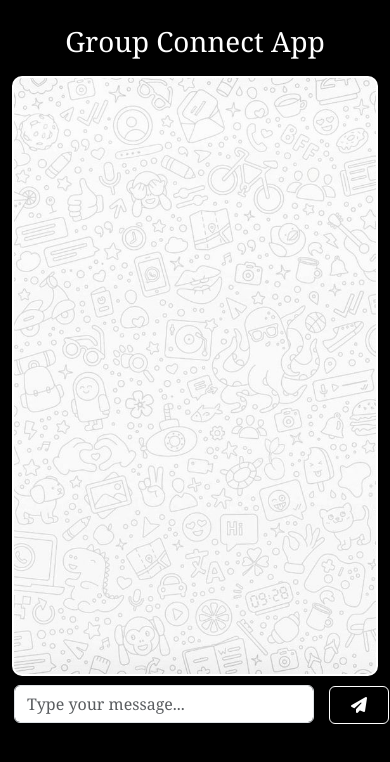
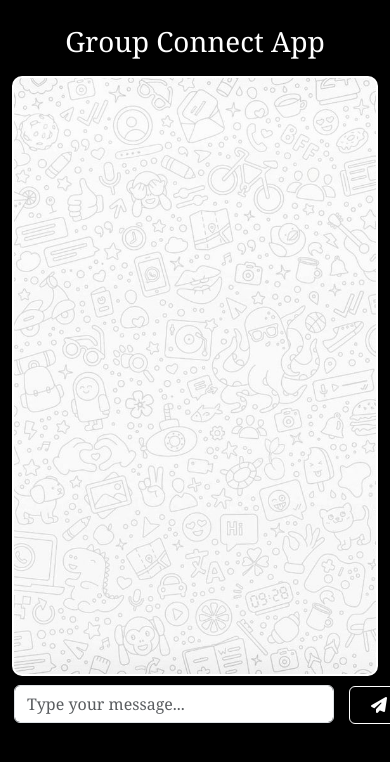
Before and after one commit to Shivani-Sharma7/GrooupConnectApp, a React (Create React App) app: page / in a window 390 px wide. Shown: the top 762 px of the page. Built offline with nearby package versions, Linux system fonts and the light colour scheme; no server answers.

Commit message:
css changes and no empty message can be sent

```diff
--- a/src/ChatPage.css
+++ b/src/ChatPage.css
@@ -41,7 +41,7 @@ h1{
 
 @media (max-width: 768px) {
     #send_message {
-        width: 300px;
+        width: 320px;
     }
 }
 
--- a/src/Components/ChatPage.js
+++ b/src/Components/ChatPage.js
@@ -21,7 +21,6 @@ const ChatPage = () => {
     };
 
     useEffect(()=>{
-
         const socket=new WebSocket('https://groupconnect-backend.onrender.com');
         setWs(socket);
         socket.onopen=()=>{
@@ -51,9 +50,11 @@ const ChatPage = () => {
     const handleSendMessage = (e) => {
         e.preventDefault();
         const userMessage=document.getElementById('send_message').value;
-        append(`You: ${userMessage}`,'right');
-        ws.send(JSON.stringify({type: 'send', message: userMessage, username: userName }));
-        document.getElementById('send_message').value='';
+        if (userMessage){
+            append(`You: ${userMessage}`,'right');
+            ws.send(JSON.stringify({type: 'send', message: userMessage, username: userName }));
+            document.getElementById('send_message').value='';
+        }
     }
 
     return (
```
